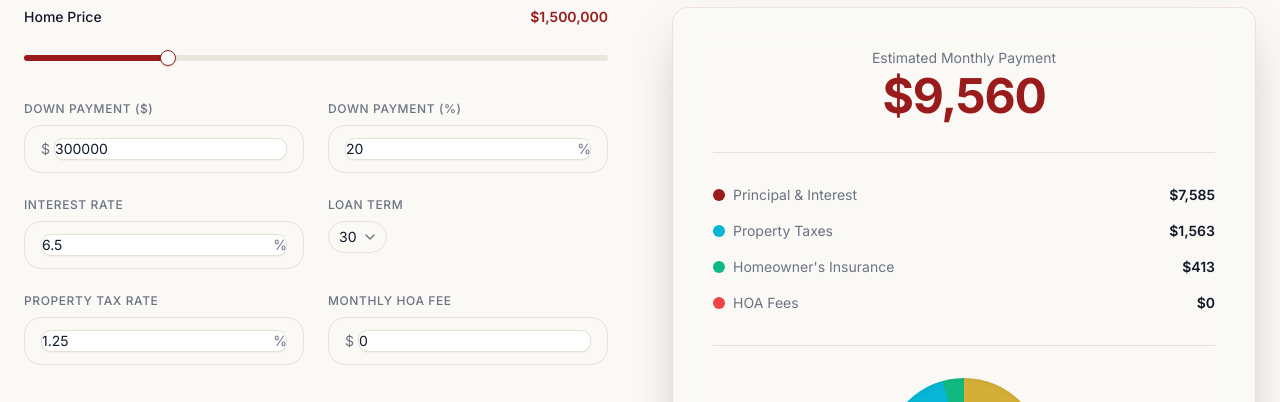
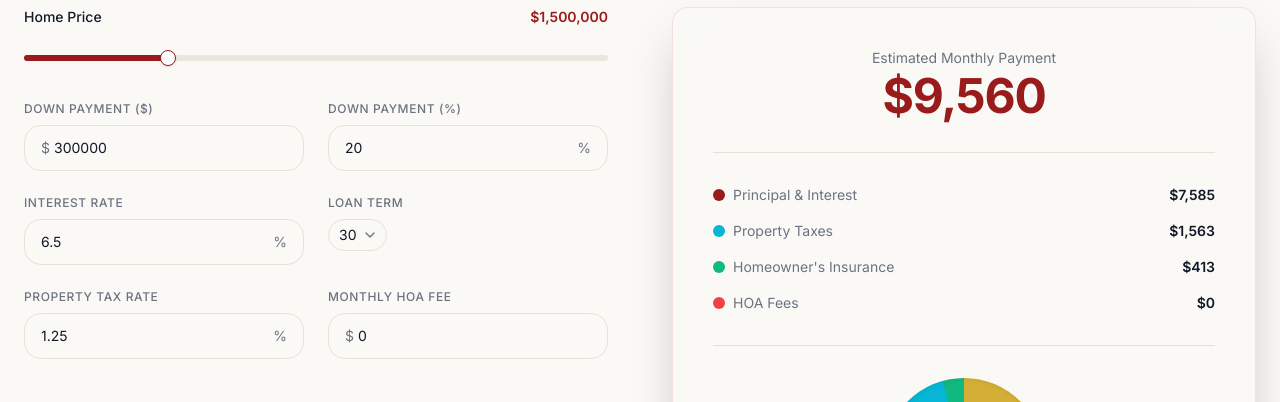
Before and after one commit to mohithsindhya13-collab/bayarea-realty, a Next.js app: page / in a window 1280 px wide. Shown: the part 3060-3462 px from the top of the page. Built offline with nearby package versions, Linux system fonts and the light colour scheme; a web font is replaced by a local one.

Commit message:
fix: enforce bg-transparent and border-none resets on inputs with helper classes using explicit specificity overrides

```diff
--- a/src/app/globals.css
+++ b/src/app/globals.css
@@ -238,3 +238,16 @@ input:focus, select:focus, textarea:focus {
 input::placeholder, textarea::placeholder {
   color: #9ca3af;
 }
+
+/* Custom resets for nested/transparent inputs */
+input.bg-transparent, textarea.bg-transparent {
+  background-color: transparent !important;
+}
+input.border-none, textarea.border-none {
+  border: none !important;
+  border-width: 0 !important;
+  box-shadow: none !important;
+}
+input.p-0, textarea.p-0 {
+  padding: 0 !important;
+}
```
